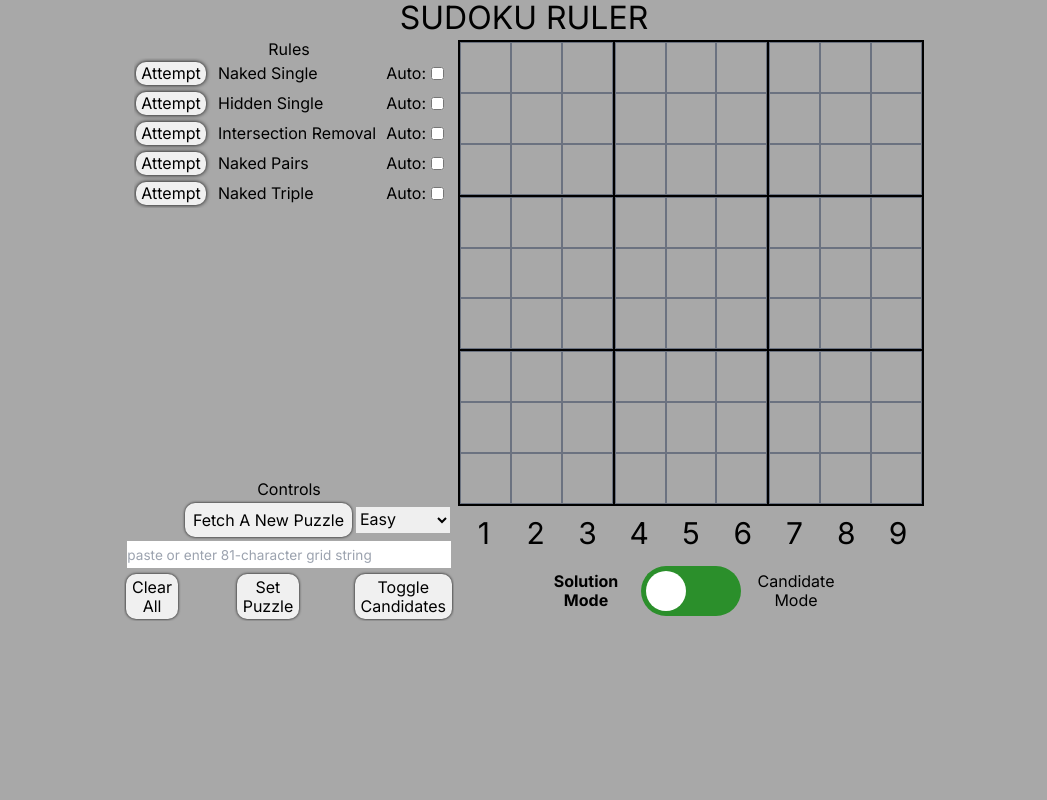
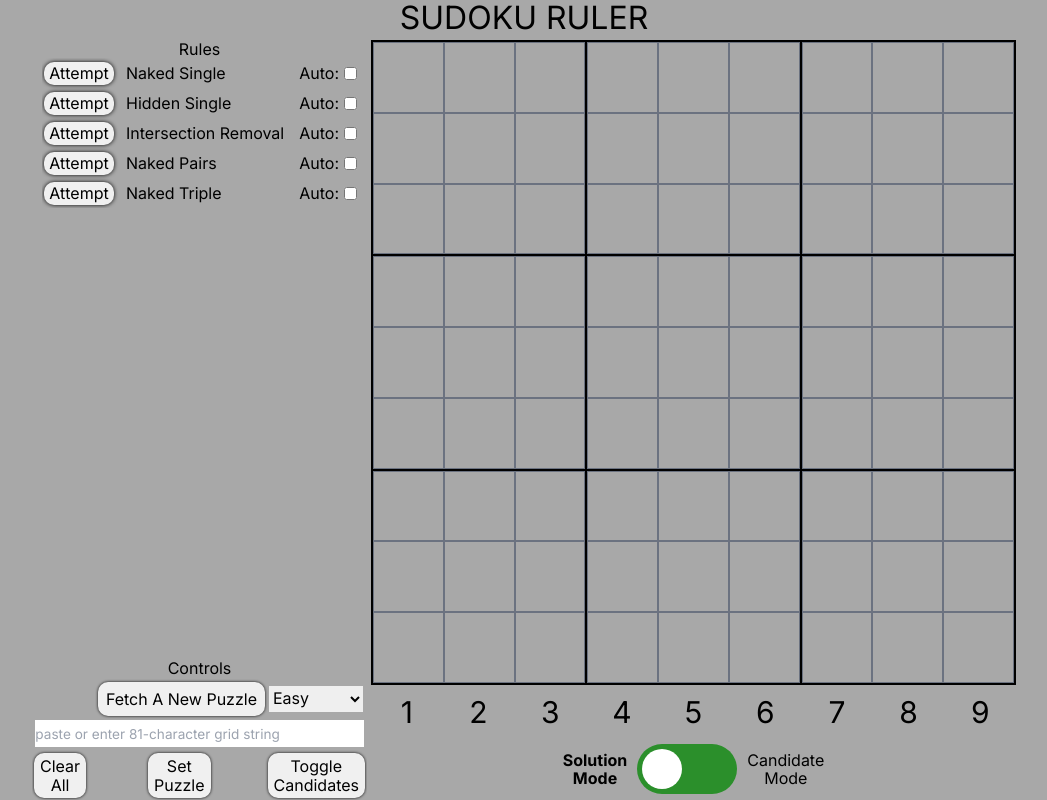
Before and after one commit to TylerHartwell/sudoku, a Next.js app: page / in a window 1280 px wide. Shown: the whole page, without its empty margins (116-1163 px from the left). Built offline with nearby package versions, Linux system fonts and the light colour scheme.

Commit message:
tweak scaling

```diff
--- a/src/app/page.tsx
+++ b/src/app/page.tsx
@@ -63,13 +63,13 @@ export default function Page() {
   return (
     <div className="primary md:w-auto md:min-w-fit md:h-max md:min-h-min flex flex-col items-center md:overflow-y-auto ">
       <h1 className="title md:h-[40px] text-center text-[1em] md:text-[2em]">SUDOKU RULER</h1>
-      <div className="w-full md:w-auto md:max-w-[800px] flex flex-col md:flex-row-reverse md:justify-center ">
-        <div className="w-full aspect-square md:w-[max(calc(100vh-160px),300px)] flex flex-col md:content-center">
+      <div className="w-full md:w-full md:max-w-[max(800px,80vw)] md:px-5 flex flex-col md:flex-row-reverse md:justify-center ">
+        <div className="w-full md:w-[max(calc(100vh-155px),300px)] flex flex-col md:content-center">
           <CandidateContext.Provider value={contextObj}>
             <Board />
           </CandidateContext.Provider>
-          <section className="numberpad flex md:h-[115px] flex-col">
-            <div className="flex justify-around items-center py-[10px]">
+          <section className="numberpad flex md:h-[115px] flex-col items-center">
+            <div className="w-full flex justify-around items-center py-[10px]">
               {numbers.map(num => (
                 <PadNumber
                   key={num}
@@ -81,10 +81,10 @@ export default function Page() {
                 />
               ))}
             </div>
-            <div className="pad-mode-container w-full flex py-[5px] mx-auto justify-center items-center overflow-hidden">
+            <div className="pad-mode-container w-full flex py-[5px] mx-auto justify-center items-center gap-[5px]">
               <button
                 className={clsx(
-                  "solution-mode-btn h-[90%] w-[100px] border-none flex rounded-[10px] p-[5px] text-center text-[clamp(12px,6vw,16px)] justify-center items-center bg-transparent",
+                  "solution-mode-btn h-[90%] w-min border-none flex rounded-[10px] p-[5px] text-center text-[clamp(12px,6vw,16px)] justify-center items-center bg-transparent",
                   !candidateMode && "font-bold pointer-events-none"
                 )}
                 onClick={() => toggleCandidateMode(false)}
@@ -93,7 +93,7 @@ export default function Page() {
               </button>
               <div
                 className={clsx(
-                  "mode-switch-outer h-[50px] aspect-[2] min-w-[50px] rounded-[25px] relative my-auto mx-[5px] duration-300 cursor-pointer",
+                  "mode-switch-outer h-[50px] aspect-[2] min-w-[50px] rounded-[25px] relative my-auto duration-300 cursor-pointer",
                   candidateMode ? "bg-[#d14141]" : "bg-[rgb(43,143,43)]"
                 )}
                 onClick={() => toggleCandidateMode()}
@@ -107,7 +107,7 @@ export default function Page() {
               </div>
               <button
                 className={clsx(
-                  "candidate-mode-btn h-[90%] w-[100px] border-none flex rounded-[10px] p-[5px] text-center text-[clamp(12px,6vw,16px)] justify-center items-center bg-transparent",
+                  "candidate-mode-btn h-[90%] w-min border-none flex rounded-[10px] p-[5px] text-center text-[clamp(12px,6vw,16px)] justify-center items-center bg-transparent",
                   candidateMode && "font-bold pointer-events-none"
                 )}
                 onClick={() => toggleCandidateMode(true)}
@@ -117,8 +117,8 @@ export default function Page() {
             </div>
           </section>
         </div>
-        <div className="w-full md:w-[auto] md:min-w-fit md:content-center md:overflow-auto md:mr-1 flex flex-col justify-between">
-          <section className="rules mt-[10px] md:mt-0 text-center ">
+        <div className="w-full md:w-auto md:flex-grow md:min-w-fit md:max-w-[40%] md:overflow-auto md:mr-1 flex flex-col justify-between">
+          <section className="rules mt-[10px] md:mt-0 text-center">
             <h2>Rules</h2>
             <ol className="mx-[10px] flex flex-col list-none overflow-auto">
               {rulesArr.map((rule, index) => (
--- a/src/components/board/Candidate.tsx
+++ b/src/components/board/Candidate.tsx
@@ -47,7 +47,7 @@ const Candidate = ({ gridSquareIndex, candidateIndex, entryShownValue }: Candida
     <div className="relative size-full">
       <div
         className={clsx(
-          "candidate absolute text-[3vw] md:text-[clamp(10px,min(2vh,2vw),30px)] flex justify-center items-center size-full pointer-events-none",
+          "candidate absolute text-[3vw] md:text-[clamp(12px,min(2vh,2vw),30px)] flex justify-center items-center size-full pointer-events-none",
           ((!showCandidates && !candidateMode) || entryShownValue) && "invisible",
           candidateN === highlightN && (showCandidates || candidateMode) && !isEliminated && "bg-[rgb(248,248,120)] font-bold",
           isToggleable && "border-[1px] border-dashed border-[#0000ff31] hover-fine-device:hover:font-bold hover-fine-device:hover:bg-[#ff5353]",
```
